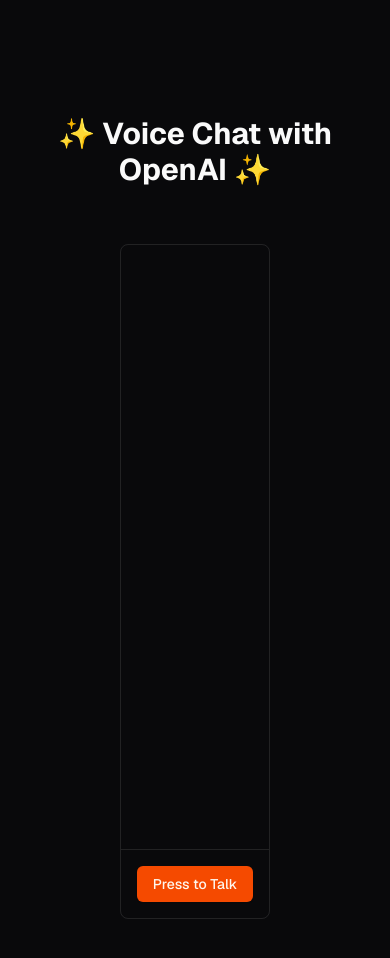
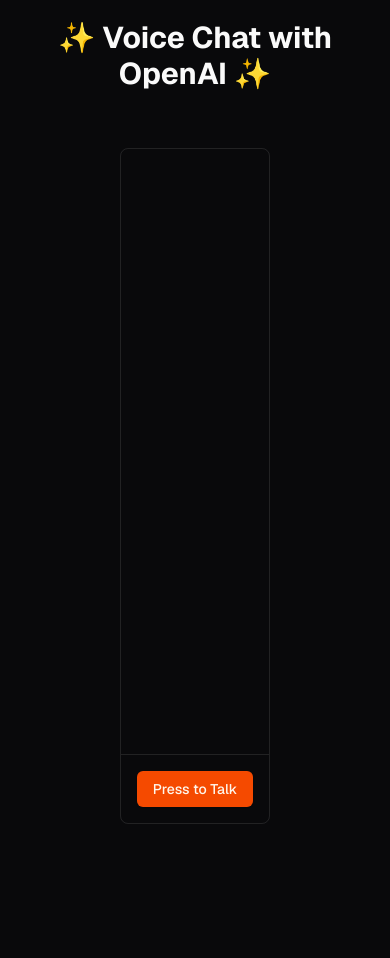
Before and after one commit to mrballistic/voice-chat-demo, a Next.js app: page / in a window 390 px wide. Shown: the top 958 px of the page. After the commit the page ends 844 px from the top, so only its background shows below. Built offline with nearby package versions, Linux system fonts and the light colour scheme.

Commit message:
feat: Update layout of the home page for improved responsiveness and styling

```diff
--- a/src/app/globals.css
+++ b/src/app/globals.css
@@ -117,6 +117,6 @@
     @apply border-border outline-ring/50;
   }
   body {
-    @apply bg-background text-foreground;
+    @apply bg-background text-foreground pt-0;
   }
 }
--- a/src/app/page.tsx
+++ b/src/app/page.tsx
@@ -2,14 +2,13 @@
 
 export default function Home() {
   return (
-    <div className="grid grid-rows-[20px_1fr_20px] items-center justify-items-center min-h-screen p-8 pb-20 gap-16 sm:p-20 font-[family-name:var(--font-geist-sans)]">
-      <main className="flex flex-col gap-[32px] row-start-2 items-center sm:items-start">
-        <h1 className="text-3xl font-bold text-center mb-6">
+    <div className="flex flex-col min-h-screen items-center justify-center font-[family-name:var(--font-geist-sans)]">
+      <main className="flex flex-col gap-[32px] items-center sm:items-start w-full max-w-2xl px-4">
+        <h1 className="text-3xl font-bold text-center w-full flex justify-center mb-6">
          ✨ Voice Chat with OpenAI ✨
         </h1>
         <ChatInterface />
       </main>
-
     </div>
   );
 }
```
